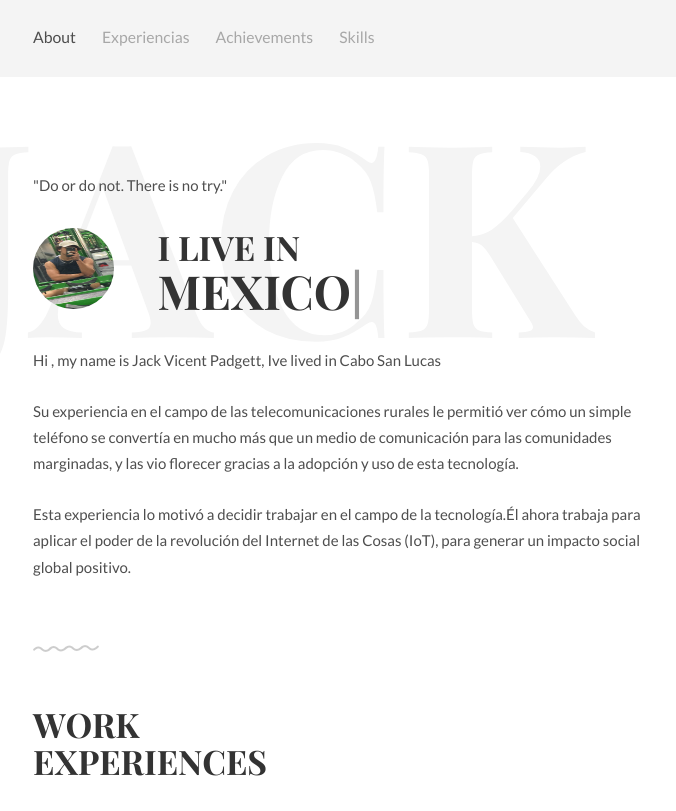
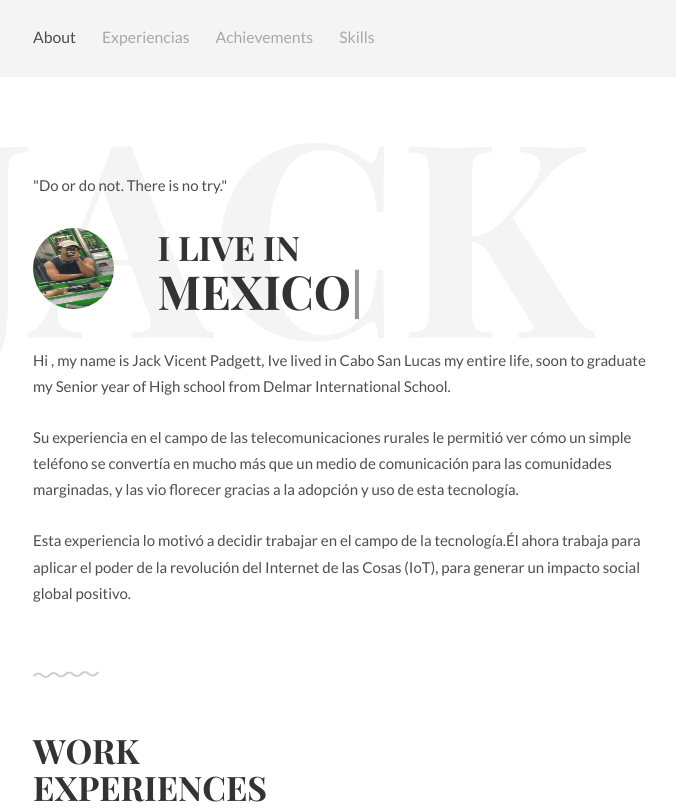
Before and after one commit to JackP005/Jacks-webpage-template, a plain HTML site: page index.html in a window 1280 px wide. Shown: the top 811 px of the page, without its empty margins (296-972 px from the left). Drawn offline with Linux system fonts and the light colour scheme.

Commit message:
Changed the profile description

```diff
--- a/index.html
+++ b/index.html
@@ -59,7 +59,7 @@
             <h1>I live in<br><span id="typed"></span></h1>
           </div>
 				<p>
-					Hi , my name is Jack Vicent Padgett, Ive lived in Cabo San Lucas
+					Hi , my name is Jack Vicent Padgett, Ive lived in Cabo San Lucas my entire life, soon to  graduate my Senior year of High school from Delmar International School.
 				</p>
         <p>
 					Su experiencia en el campo de las telecomunicaciones rurales le permitió ver cómo un simple teléfono se convertía en mucho más que un medio de comunicación para las comunidades marginadas, y las vio florecer gracias a la adopción y uso de esta tecnología.
```
